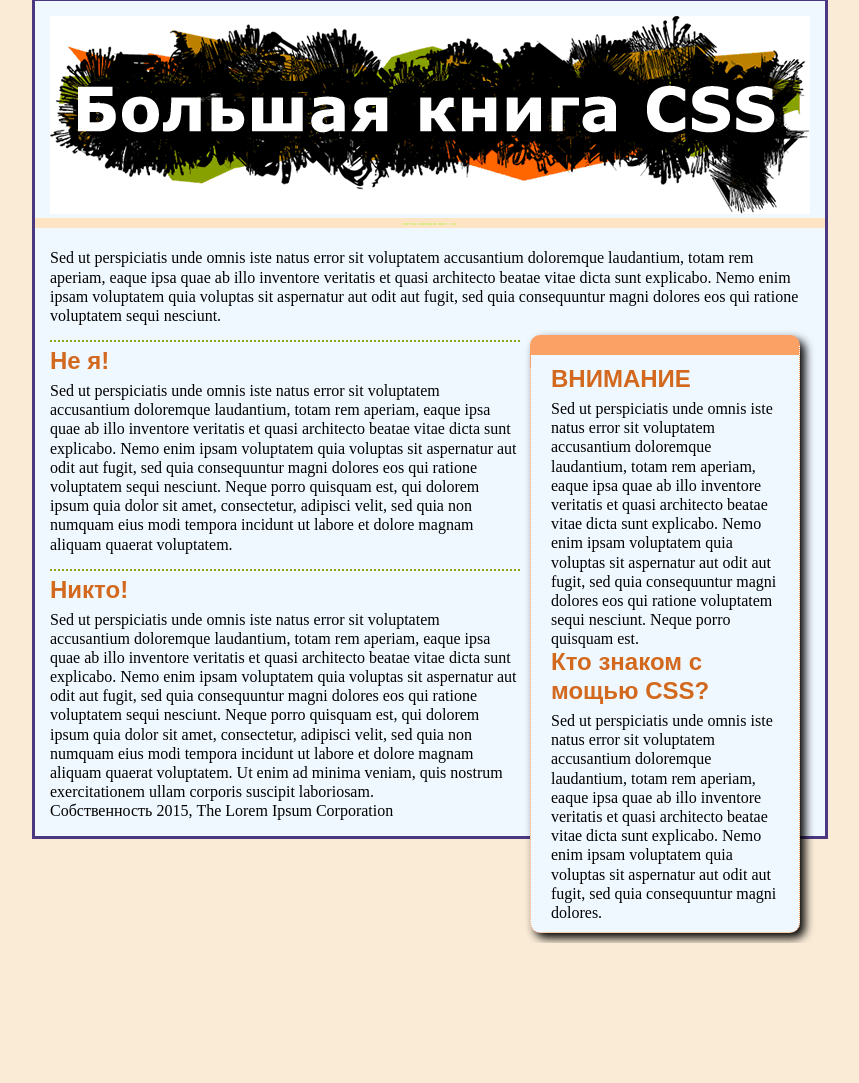
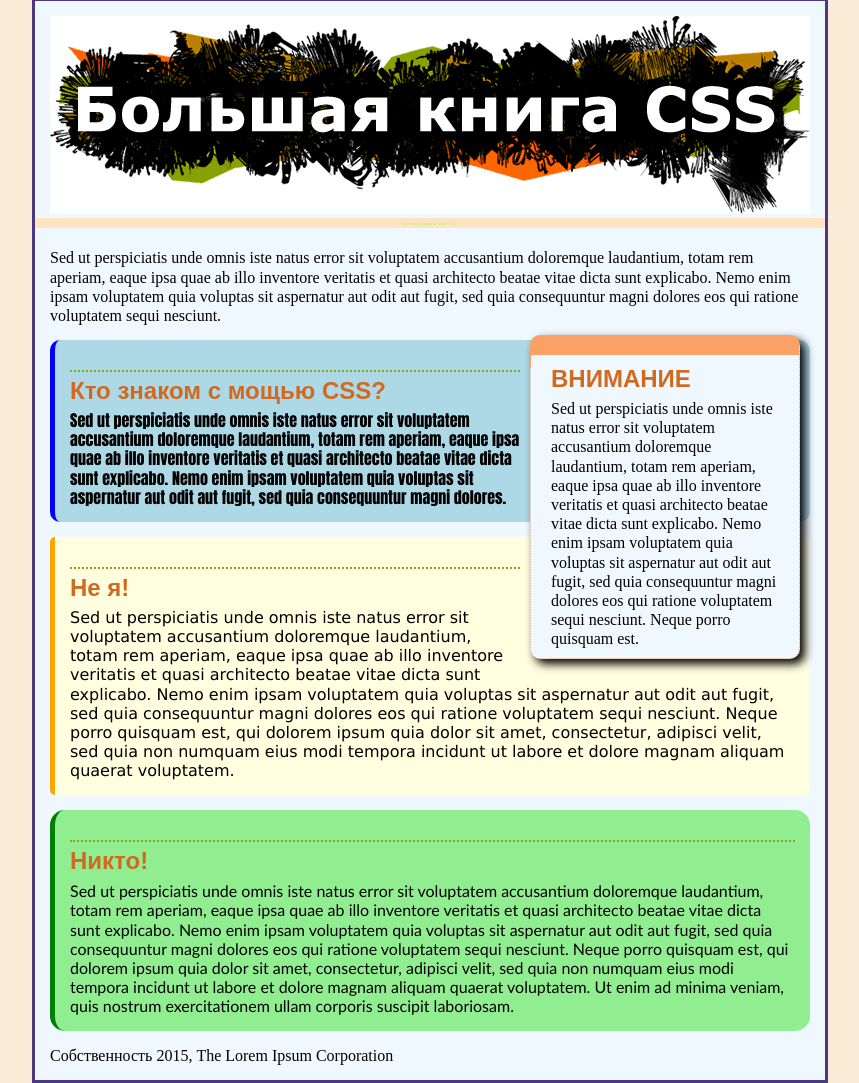
Before and after one commit to sergeyTabakaev/-WB, a plain HTML site: page 07/index.html in a window 1280 px wide. Shown: the part 22-1105 px from the top of the page, without its empty margins (210-1069 px from the left). Before the commit the page ends 965 px from the top, so only its background shows below. Drawn offline with Linux system fonts and the light colour scheme.

Commit message:
Уточнены стили макета 07

```diff
--- a/07/index.html
+++ b/07/index.html
@@ -9,19 +9,24 @@
 <body id="article">
   <div id="banner"><img src="images/banner.png" width="760" height="198" alt="Большая книга CSS">
   </div>
-
   <h1>Потрясающий мир CSS</h1>
   <p>Sed ut perspiciatis unde omnis iste natus error sit voluptatem accusantium doloremque laudantium, totam rem aperiam, eaque ipsa quae ab illo inventore veritatis et quasi architecto beatae vitae dicta sunt explicabo. Nemo enim ipsam voluptatem quia voluptas sit aspernatur aut odit aut fugit, sed quia consequuntur magni dolores eos qui ratione voluptatem sequi nesciunt. </p>
   <div class="sidebar">
   <h2>ВНИМАНИЕ</h2>
 <p class="note">Sed ut perspiciatis unde omnis iste natus error sit voluptatem accusantium doloremque laudantium, totam rem aperiam, eaque ipsa quae ab illo inventore veritatis et quasi architecto beatae vitae dicta sunt explicabo. Nemo enim ipsam voluptatem quia voluptas sit aspernatur aut odit aut fugit, sed quia consequuntur magni dolores eos qui ratione voluptatem sequi nesciunt. Neque porro quisquam est.</p>
-  <h2>Кто знаком с мощью CSS?</h2>
+  </div>
+  <div class="sidebar2">
+<h2>Кто знаком с мощью CSS?</h2>
   <p>Sed ut perspiciatis unde omnis iste natus error sit voluptatem accusantium doloremque laudantium, totam rem aperiam, eaque ipsa quae ab illo inventore veritatis et quasi architecto beatae vitae dicta sunt explicabo. Nemo enim ipsam voluptatem quia voluptas sit aspernatur aut odit aut fugit, sed quia consequuntur magni dolores.</p>
   </div>
-<h2>Не я!</h2>
+    <div class="sidebar3">
+  <h2>Не я!</h2>
 <p>Sed ut perspiciatis unde omnis iste natus error sit voluptatem accusantium doloremque laudantium, totam rem aperiam, eaque ipsa quae ab illo inventore veritatis et quasi architecto beatae vitae dicta sunt explicabo. Nemo enim ipsam voluptatem quia voluptas sit aspernatur aut odit aut fugit, sed quia consequuntur magni dolores eos qui ratione voluptatem sequi nesciunt. Neque porro quisquam est, qui dolorem ipsum quia dolor sit amet, consectetur, adipisci velit, sed quia non numquam eius modi tempora incidunt ut labore et dolore magnam aliquam quaerat voluptatem. </p>
-  <h2>Никто!</h2>
+  </div>
+  <div class="sidebar4">
+<h2>Никто!</h2>
   <p>Sed ut perspiciatis unde omnis iste natus error sit voluptatem accusantium doloremque laudantium, totam rem aperiam, eaque ipsa quae ab illo inventore veritatis et quasi architecto beatae vitae dicta sunt explicabo. Nemo enim ipsam voluptatem quia voluptas sit aspernatur aut odit aut fugit, sed quia consequuntur magni dolores eos qui ratione voluptatem sequi nesciunt. Neque porro quisquam est, qui dolorem ipsum quia dolor sit amet, consectetur, adipisci velit, sed quia non numquam eius modi tempora incidunt ut labore et dolore magnam aliquam quaerat voluptatem. Ut enim ad minima veniam, quis nostrum exercitationem ullam corporis suscipit laboriosam.</p>
+  </div>
   <p>Собственность 2015, The Lorem Ipsum Corporation</p>
 </body>
 </html>
--- a/07/main.css
+++ b/07/main.css
@@ -79,3 +79,27 @@ h2 {
   margin-top: 0;
   padding: 0;
 }
+.sidebar2 {
+  background-color: lightblue;
+  padding: 15px;
+  margin: 15px 0;
+  border-left: 5px solid blue;
+  border-radius: 10px;
+  font-family: Impact, Haettenschweiler, 'Arial Narrow Bold', sans-serif;
+}
+  .sidebar3 {
+    background-color: lightyellow;
+    padding: 15px;
+    margin: 15px 0;
+    border-left: 5px solid orange;
+    border-radius: 5px;
+    font-family: 'Lucida Sans', 'Lucida Sans Regular', 'Lucida Grande', 'Lucida Sans Unicode', Geneva, Verdana, sans-serif;
+  }
+  .sidebar4 {
+    background-color: lightgreen;
+    padding: 15px;
+    margin: 15px 0;
+    border-left: 5px solid green;
+    border-radius: 15px;
+    font-family: 'Gill Sans', 'Gill Sans MT', Calibri, 'Trebuchet MS', sans-serif;
+  }
```
